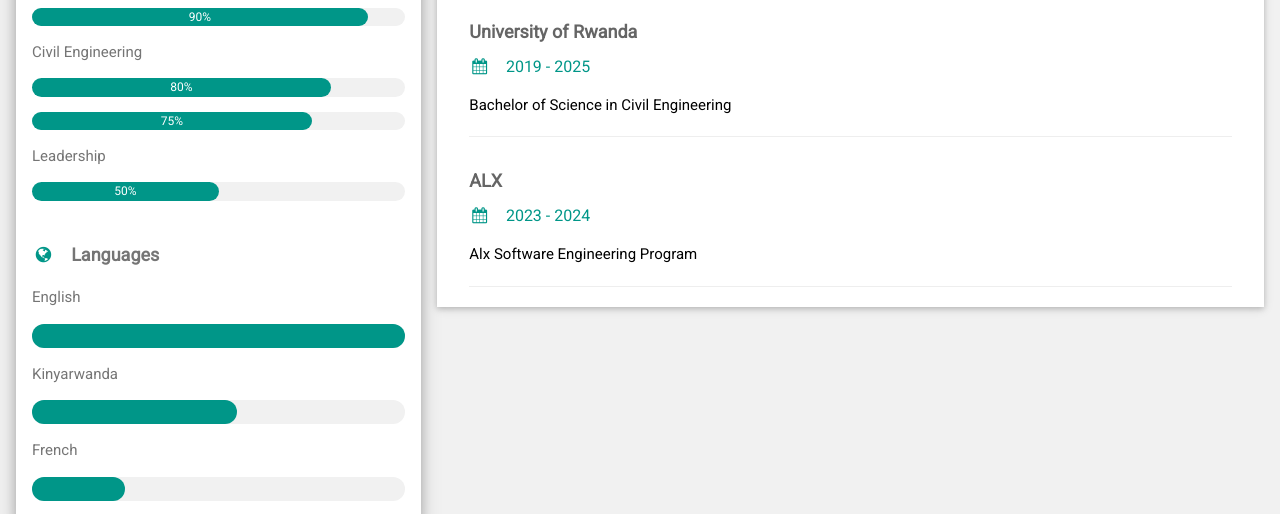
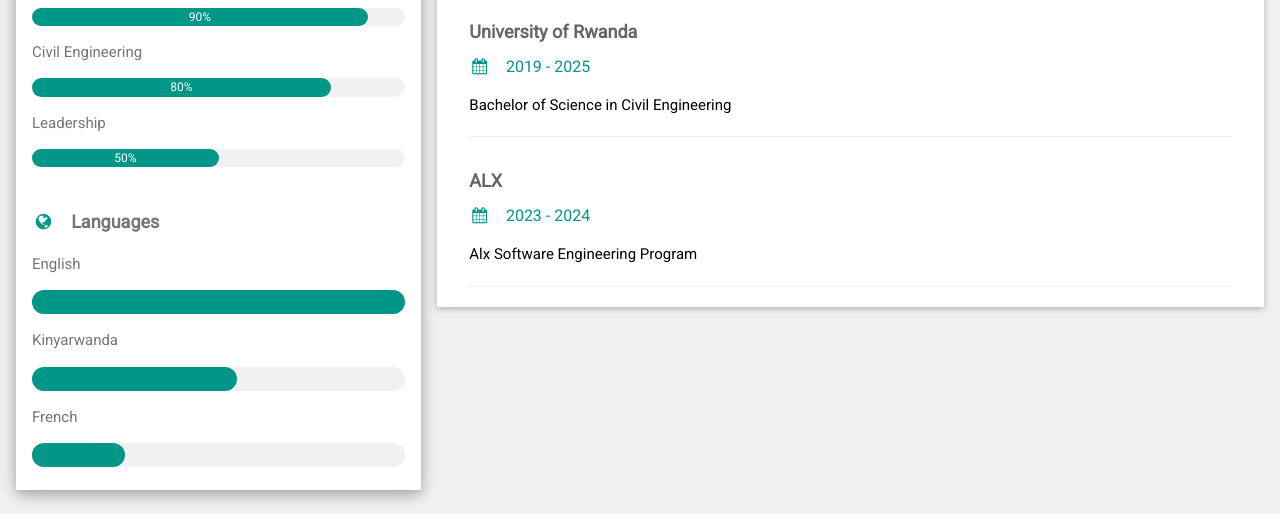
Before and after one commit to Norbert250/portfolio1, a plain HTML site: page index.html in a window 1280 px wide. Shown: the part 586-1100 px from the top of the page. Drawn offline with nearby package versions, Linux system fonts and the light colour scheme.

Commit message:
Update index.html

```diff
--- a/index.html
+++ b/index.html
@@ -46,10 +46,6 @@ html,body,h1,h2,h3,h4,h5,h6 {font-family: "Roboto", sans-serif}
             <div class="w3-container w3-center w3-round-xlarge w3-teal" style="width:80%">
               <div class="w3-center w3-text-white">80%</div>
             </div>
-          </div>
-          <p></p>
-          <div class="w3-light-grey w3-round-xlarge w3-small">
-            <div class="w3-container w3-center w3-round-xlarge w3-teal" style="width:75%">75%</div>
           </div>
           <p>Leadership</p>
           <div class="w3-light-grey w3-round-xlarge w3-small">
```
